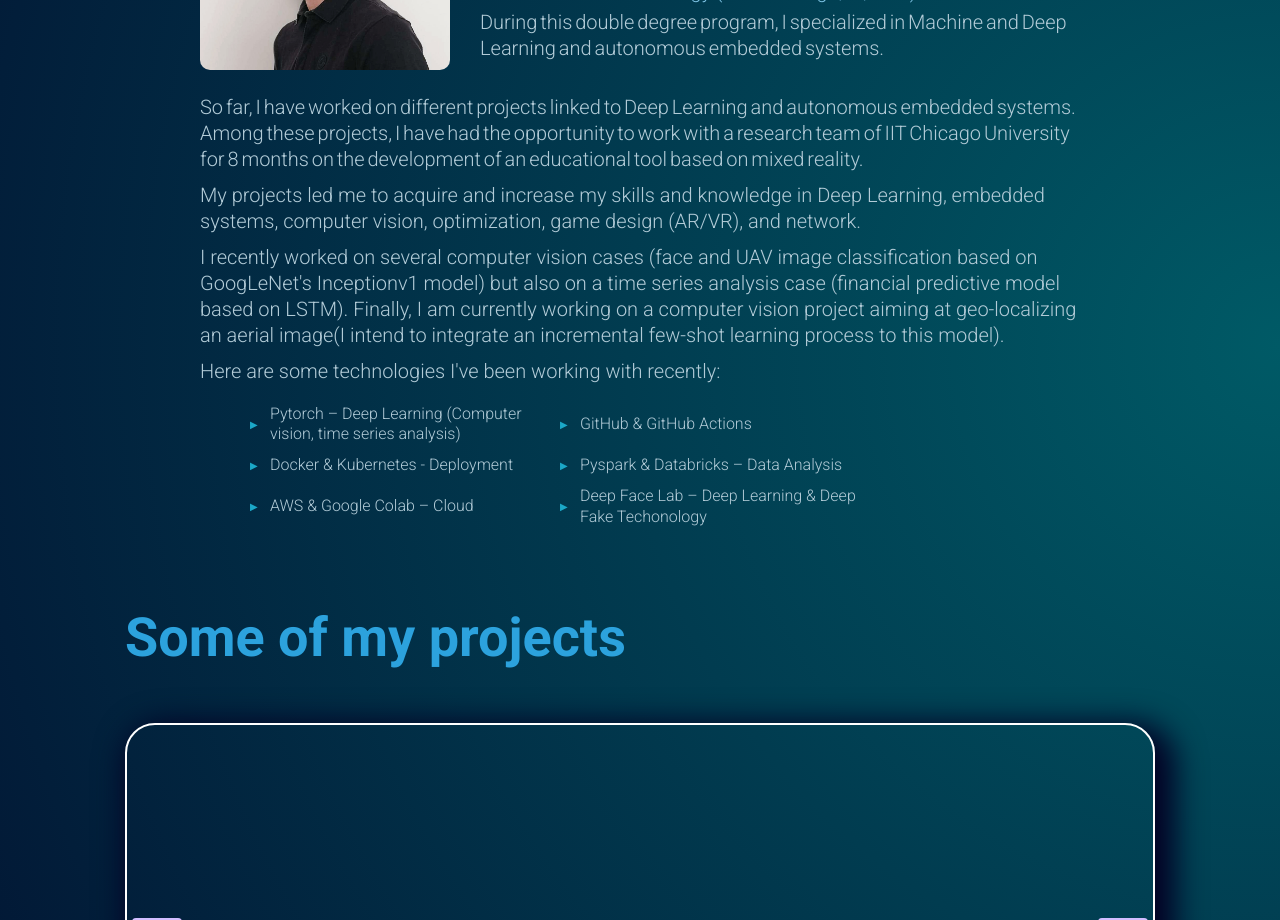
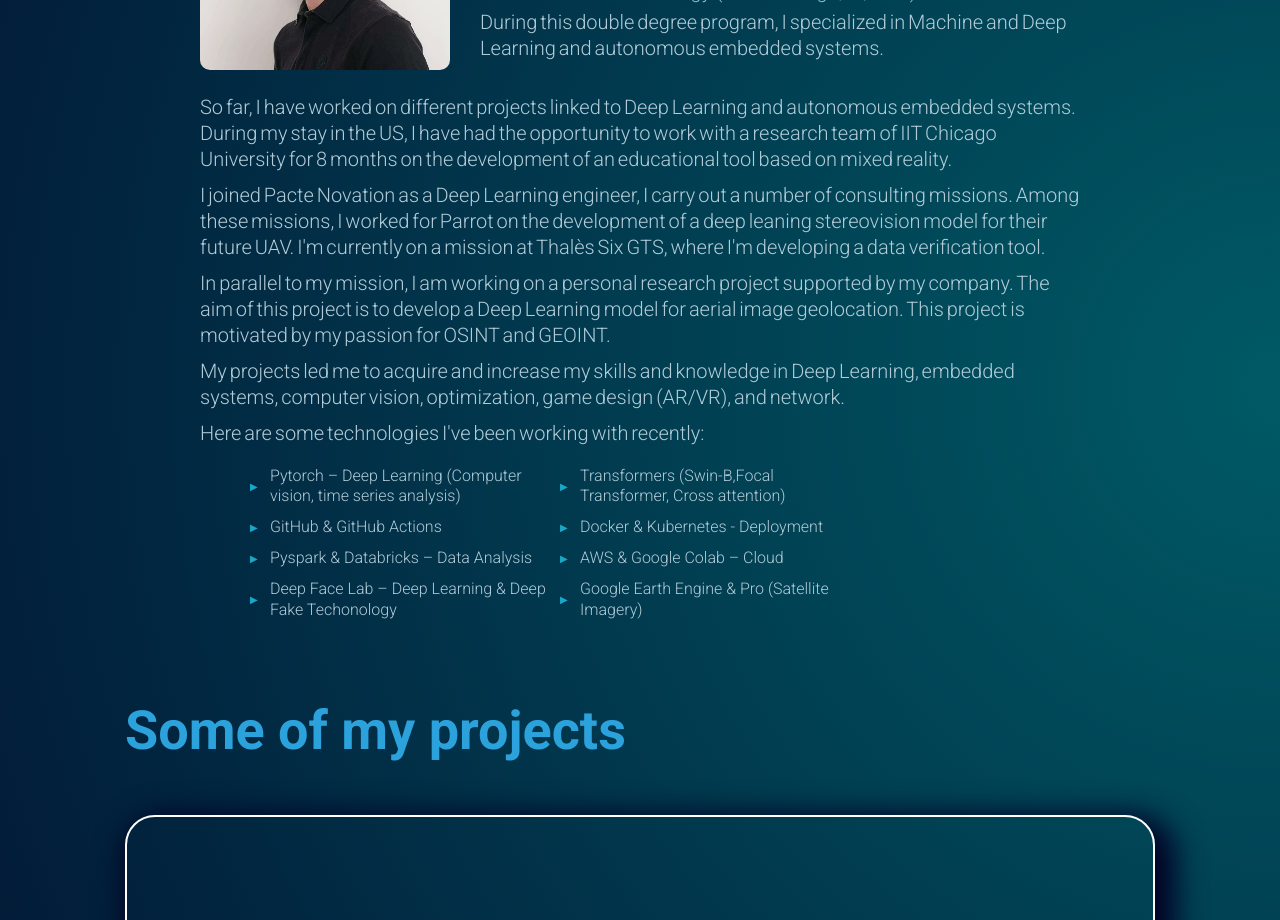
Before and after one commit to Edouard99/website, a React (Create React App) app: page / in a window 1280 px wide. Shown: the part 820-1740 px from the top of the page. Built offline with nearby package versions, Linux system fonts and the light colour scheme; no server answers.

Commit message:
Modified Experiences

```diff
--- a/src/containers/aboutMe/AboutMe.jsx
+++ b/src/containers/aboutMe/AboutMe.jsx
@@ -54,34 +54,40 @@ const AboutMe = ({lang}) => {
             ?
               <>
                 <p style={{marginTop:"20px",textAlign:"justify-all",wordSpacing:"-2px"}}>
-                  Jusqu'à aujourd'hui j'ai travaillé sur différents projets en lien
-                  avec le Deep Learning et les systèmes embarqués autonomes.
-                </p>
-                <p style={{textAlign:"justify-all",wordSpacing:"-2px"}}>
-                  Parmi ces projets, j’ai eu l’occasion de travailler avec une équipe de
+                  Au cours de mon séjour aux Etats-Unis j’ai travaillé avec une équipe de
                   recherche de l'université de l'IIT Chicago pendant 8 mois sur un projet de développement d’un outil éducatif basé sur la réalité mixte.
                 </p>
-                <p style={{marginTop:"10px"}}>
+                <p>
+
+                </p>
+                <p style={{marginTop:"10px",textAlign:"justify-all",wordSpacing:"-2px"}}>
+                  Je suis désormais en poste en tant qu'ingénieur Deep Learning chez Pacte Novation pour qui j'effectue des missions de prestation. Parmi ces missions j'ai notamment travaillé chez Parrot sur le développement
+                  d'un modèle IA de stéréovision pour leur futur drone. Je suis actuellement en mission chez Thalès Six GTS pour qui je développe un outil de vérification de données.
+                </p>
+                <p>
+
+                </p>
+                <p style={{marginTop:"10px",textAlign:"justify-all",wordSpacing:"-2px"}}>
+                  En parallèle de ma mission, je travaille sur un projet de recherche personnel soutenu par mon entreprise. Ce projet a pour objectif de développer un modèle de Deep Learning pour la géolocalisation d'image aérienne
+                  dans le cadre de ma passion pour l'OSINT et le GEOINT.
+                </p>
+                <p style={{marginTop:"10px",textAlign:"justify-all",wordSpacing:"-2px"}}>
                   Durant ces différents projets j’ai pu enrichir mes compétences en Deep Learning, systèmes embarqués, vision par ordinateur, optimisation, automatisation, game design (AR/VR) et
                   réseau.
                 </p>
-                <p style={{marginTop:"10px"}}>
-                  J'ai récemment pu travailler sur plusieurs cas de computer vision (classification de visages et d'images de drones sur la
-                  base du modèle Inceptionv1 de GoogLeNet) mais aussi sur un cas d'analyse de séries temporelles (modèle prédictif financier
-                  basé sur le LSTM). Enfin je travaille actuellement sur un projet de computer vision visant à géolocaliser une image aérienne, je compte
-                  intégrer à ce modèle un procédé d'incremental few-shot learning.
-                </p>
-                <p style={{marginTop:"10px"}}>
+                <p style={{marginTop:"10px",textAlign:"justify-all",wordSpacing:"-2px"}}>
                   Voici quelques technologies sur lesquelles j'ai travaillé récemment:
 
                 </p>
                 <ul className='ec__AboutMe_tech_list'>
-                    <li>Pytorch – Deep Learning (Computer vision, analyse de séries temporelles)</li>
+                    <li>Pytorch – Deep Learning (Computer vision, Analyse de séries temporelles)</li>
+                    <li>Transformers (Swin-B,Focal Transformer, Cross attention)</li>
                     <li>GitHub & GitHub Actions </li>
                     <li>Docker & Kubernetes - Déploiement</li>
                     <li>Pyspark & Databricks – Analyse de données</li>
                     <li>AWS & Google Colab – Cloud</li>
                     <li>Deep Face Lab – Deep Learning & technologies Deep Fake</li>
+                    <li>Google Earth Engine & Pro (Imagerie Satellite)</li>
                   </ul>
 
               </>
@@ -92,30 +98,35 @@ const AboutMe = ({lang}) => {
 
                 </p>
                 <p style={{textAlign:"justify-all",wordSpacing:"-2px"}}>
-                  Among these projects, I have had the opportunity to work with a research team of IIT Chicago University for 8 months
+                  During my stay in the US, I have had the opportunity to work with a research team of IIT Chicago University for 8 months
                   on the development of an educational tool based on mixed reality.
                 </p>
-                <p style={{marginTop:"10px"}}>
+                <p style={{marginTop:"10px",textAlign:"justify-all",wordSpacing:"-2px"}}>
+                  I joined Pacte Novation as a Deep Learning engineer, I carry out a number of consulting missions.
+                  Among these missions, I worked for Parrot on the development of a deep leaning stereovision model for their future UAV.
+                  I'm currently on a mission at Thalès Six GTS, where I'm developing a data verification tool.
+                </p>
+                <p style={{marginTop:"10px",textAlign:"justify-all",wordSpacing:"-2px"}}>
+                  In parallel to my mission, I am working on a personal research project supported by my company.
+                  The aim of this project is to develop a Deep Learning model for aerial image geolocation. This project is motivated by my passion for OSINT and GEOINT.
+                </p>
+                <p  style={{marginTop:"10px",textAlign:"justify-all",wordSpacing:"-2px"}}>
                   My projects led me to acquire and increase my skills and knowledge in Deep Learning, embedded systems, computer vision, optimization,
                   game design (AR/VR), and network.
                 </p>
-                <p style={{marginTop:"10px"}}>
-                  I recently worked on several computer vision cases (face and UAV image classification based
-                  on GoogLeNet's Inceptionv1 model) but also on a time series analysis case (financial predictive
-                  model based on LSTM). Finally, I am currently working on a computer vision project aiming at
-                  geo-localizing an aerial image(I intend to integrate an incremental few-shot learning process to this model).
-                </p>
-                <p style={{marginTop:"10px"}}>
+                <p style={{marginTop:"10px",textAlign:"justify-all",wordSpacing:"-2px"}}>
                   Here are some technologies I've been working with recently:
 
                 </p>
                 <ul className='ec__AboutMe_tech_list'>
                     <li>Pytorch – Deep Learning (Computer vision, time series analysis)</li>
+                    <li>Transformers (Swin-B,Focal Transformer, Cross attention)</li>
                     <li>GitHub & GitHub Actions </li>
                     <li>Docker & Kubernetes - Deployment</li>
                     <li>Pyspark & Databricks – Data Analysis</li>
                     <li>AWS & Google Colab – Cloud</li>
                     <li>Deep Face Lab – Deep Learning & Deep Fake Techonology</li>
+                    <li>Google Earth Engine & Pro (Satellite Imagery)</li>
                   </ul>
 
               </>
```
